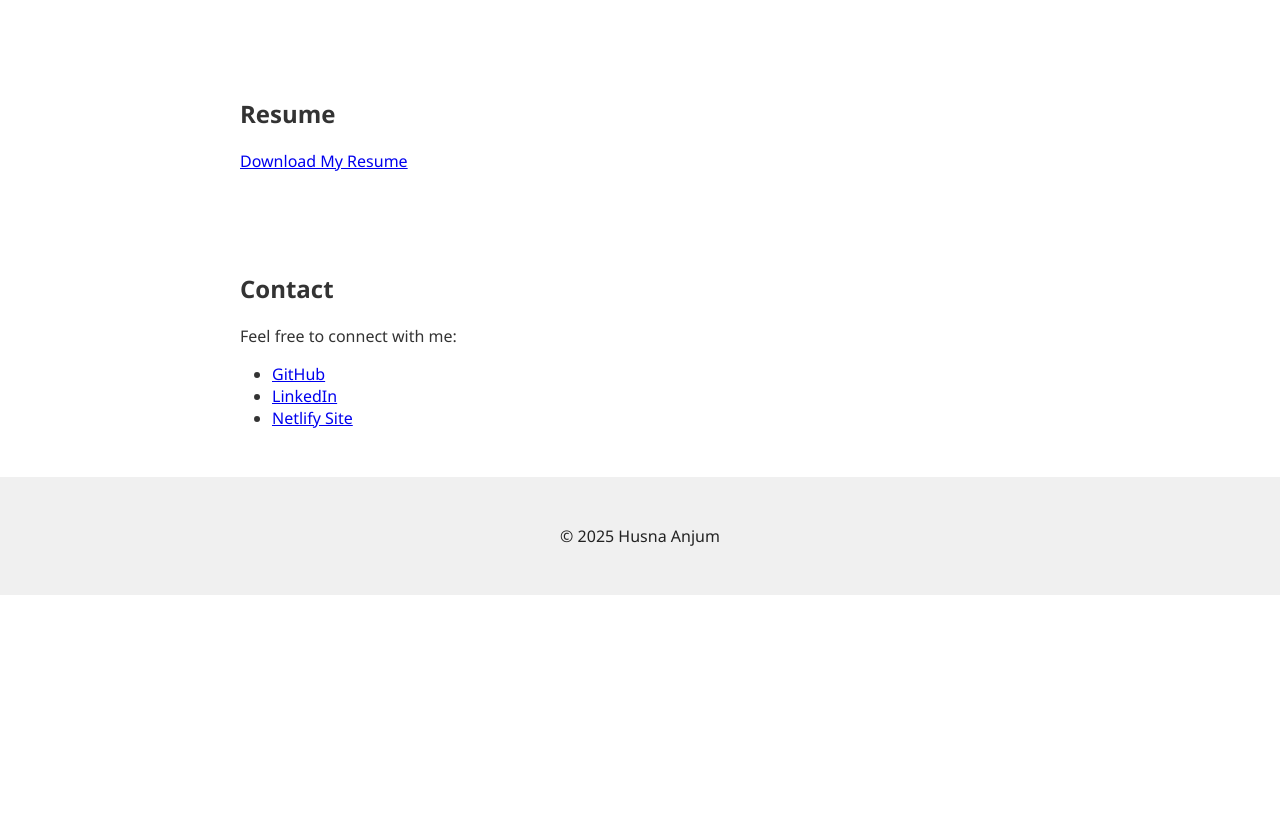
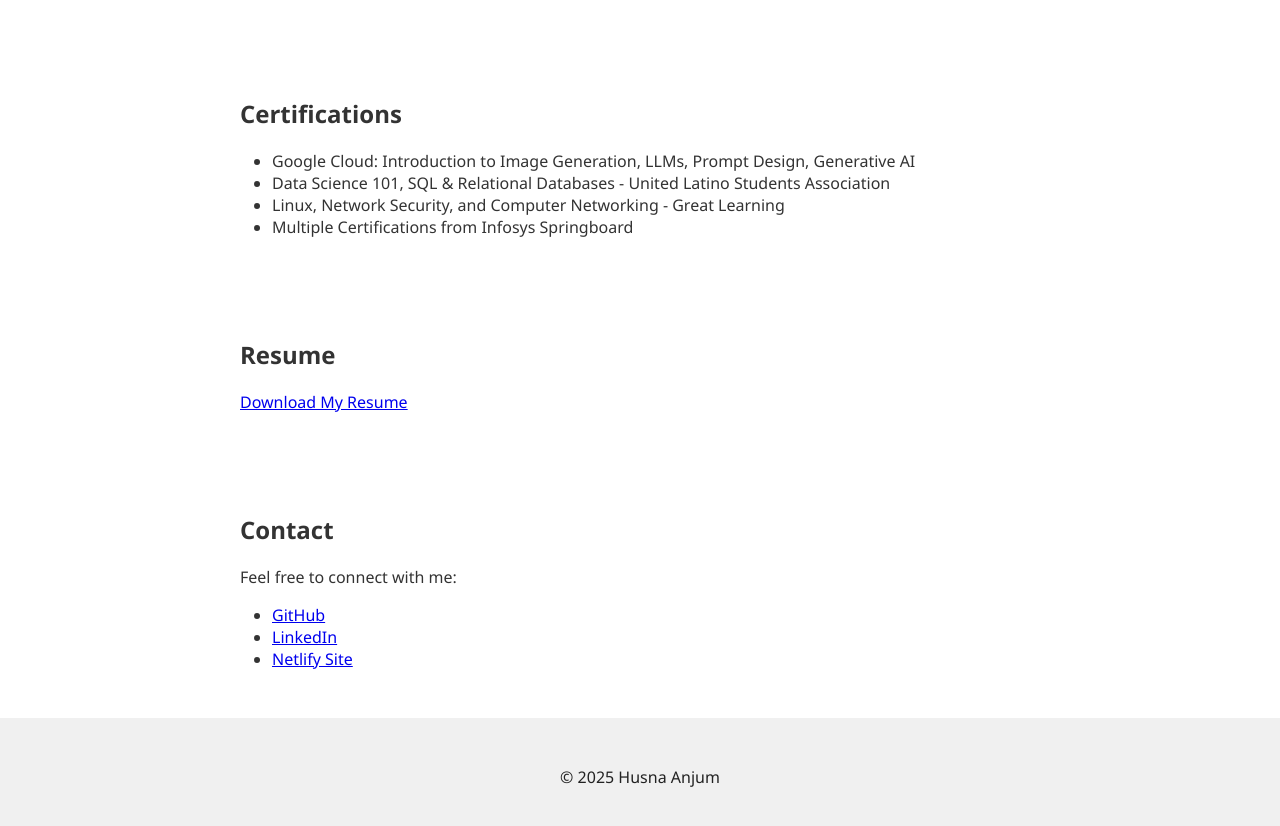
Before and after one commit to Husnaanjum05/Portfolio-website, a plain HTML site: page index.html in a window 1280 px wide. Shown: the part 975-1801 px from the top of the page. Before the commit the page ends 1570 px from the top, so only its background shows below. Drawn offline with Linux system fonts and the light colour scheme; a script that the page names is missing.

Commit message:
index.html

```diff
--- a/index.html
+++ b/index.html
@@ -48,6 +48,15 @@
     </ul>
   </section>
 
+  <section id="certification">
+    <h2>Certifications</h2>
+    <ul>
+      <li>Google Cloud: Introduction to Image Generation, LLMs, Prompt Design, Generative AI</li>
+      <li>  Data Science 101, SQL & Relational Databases - United Latino Students Association</li>
+      <li>Linux, Network Security, and Computer Networking - Great Learning</li>
+      <li> Multiple Certifications from Infosys Springboard</li>
+    </ul>
+  </section>
   <section id="resume">
     <h2>Resume</h2>
     <p><a href="resume.pdf" target="_blank">Download My Resume</a></p>
```
